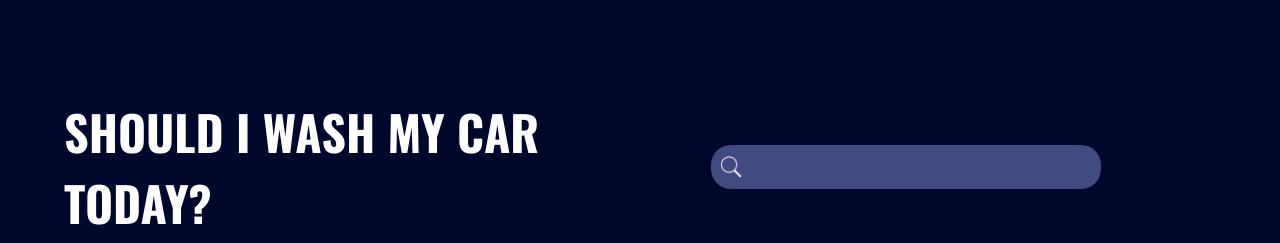
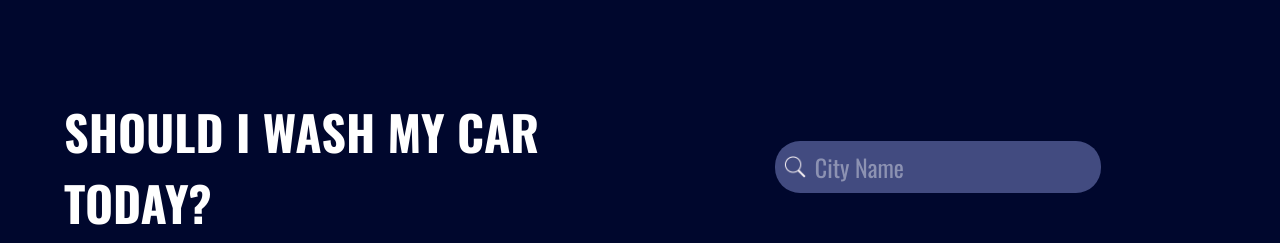
Before and after one commit to tushar-droid/car-wash, a React (Vite) app: page / in a window 1280 px wide. Shown: the top 243 px of the page. Built offline with nearby package versions, Linux system fonts and the light colour scheme; no server answers.

Commit message:
removed unneccessary logs and changed search bar styles

```diff
--- a/src/App.css
+++ b/src/App.css
@@ -5,6 +5,11 @@ body{
     color: white;
     margin: 4rem;
 }
+::placeholder{
+    color: rgba(255, 255, 255, 0.395);
+    font-family: 'Oswald';
+}
+
 
 .loading-screen{
     text-align: center;
@@ -35,12 +40,13 @@ body{
 .searchbar-txt{
     font-size: 1.5rem;
     padding: 0.5rem 2.5rem ;
-    border-radius: 20px;
+    border-radius: 25px;
     border: none;
     background-color: #424b80;
     text-transform: capitalize;
     color: white;
     transition: all 0.1s ease-in-out;
+    font-family: 'Oswald';
 }
 
 .search-icon{
@@ -51,7 +57,8 @@ body{
 }
 
 .searchbar-txt:focus{
-    outline: white solid;
+    outline: none;
+    background-color: #2e3559;
 }
 
 .main-content{
--- a/src/App.jsx
+++ b/src/App.jsx
@@ -42,7 +42,6 @@ function App(){
       navigator.permissions
       .query({name: "geolocation"})
       .then(function(result){
-        console.log(result);
         if(result.state ==="granted"){
           navigator.geolocation.getCurrentPosition(success, errors, options)
         }
@@ -65,7 +64,6 @@ function App(){
   const getWeather = async (lat, long) =>{
     setError(null)
     if(lat && long){
-      console.log("----USING COORDS TO GET DATA---");
       const res = await axios.get(
         `https://api.openweathermap.org/data/2.5/forecast?lat=${lat}&lon=${long}&appid=${KEY}&units=metric`
       )
@@ -77,12 +75,10 @@ function App(){
       // setWeatherData(res.data)
     }
     else if(location){
-      console.log('The location that the func received was: ', location)
       const res = await axios.get(
         `https://api.openweathermap.org/data/2.5/forecast?appid=${KEY}&q=${location}&units=metric`
       )
       .catch((error) =>{
-        console.log('The error was set while getting the weather')
         setError(error);
         setLoading(false);
 
@@ -100,9 +96,7 @@ function App(){
 
   useEffect(() =>{
     if(weatherData.list){
-      console.log(`second use effect prints:, `, weatherData.list[0].weather[0].id)
       for( const data in weatherData.list){
-        // console.log('WEATHER CONDITIONS:', weatherData.list[data].weather[0].id)
         if(weatherData.list[data].weather[0].id >=200 && weatherData.list[data].weather[0].id <=535){
           is_rain_expected = true;
           if(timestamp!==null)
@@ -179,9 +173,10 @@ function App(){
     <>
       <div className='navbar'>
         <h1 className='heading'>Should I wash my car <br/>today?</h1>
+
         <div className='searchbar'>
           <img src='/search-icon.png' className='search-icon'/>
-          <input type="text" className='searchbar-txt'onKeyDown={e => getLocation(e)}/>
+          <input type="text" className='searchbar-txt' placeholder='City name' onKeyDown={e => getLocation(e)}/>
         </div>
       </div>
       {loading? location===null ? <h1 className='loading-screen'>PLEASE PROVIDE LOCATION ACCESS OR SEARCH FOR YOUR LOCATION </h1> : <h1 className='loading-screen'>LOADING...</h1>:
```
